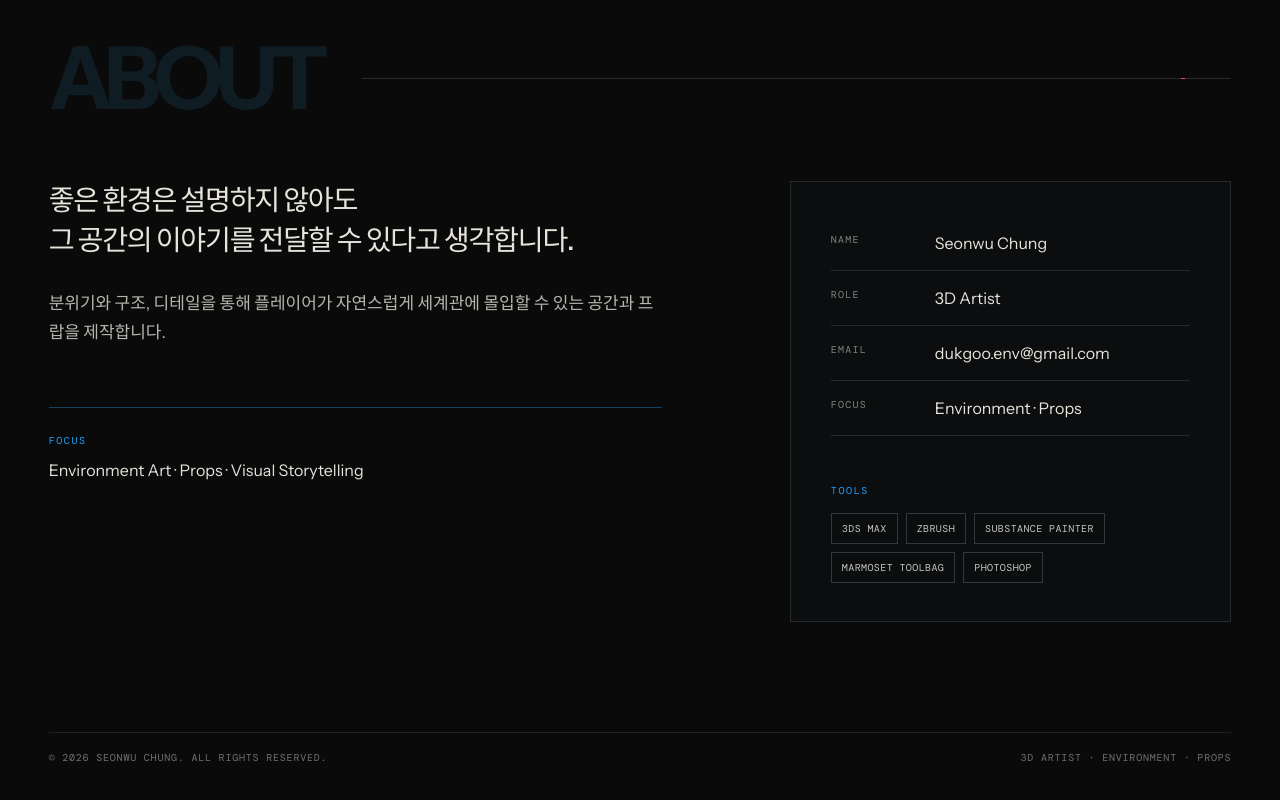
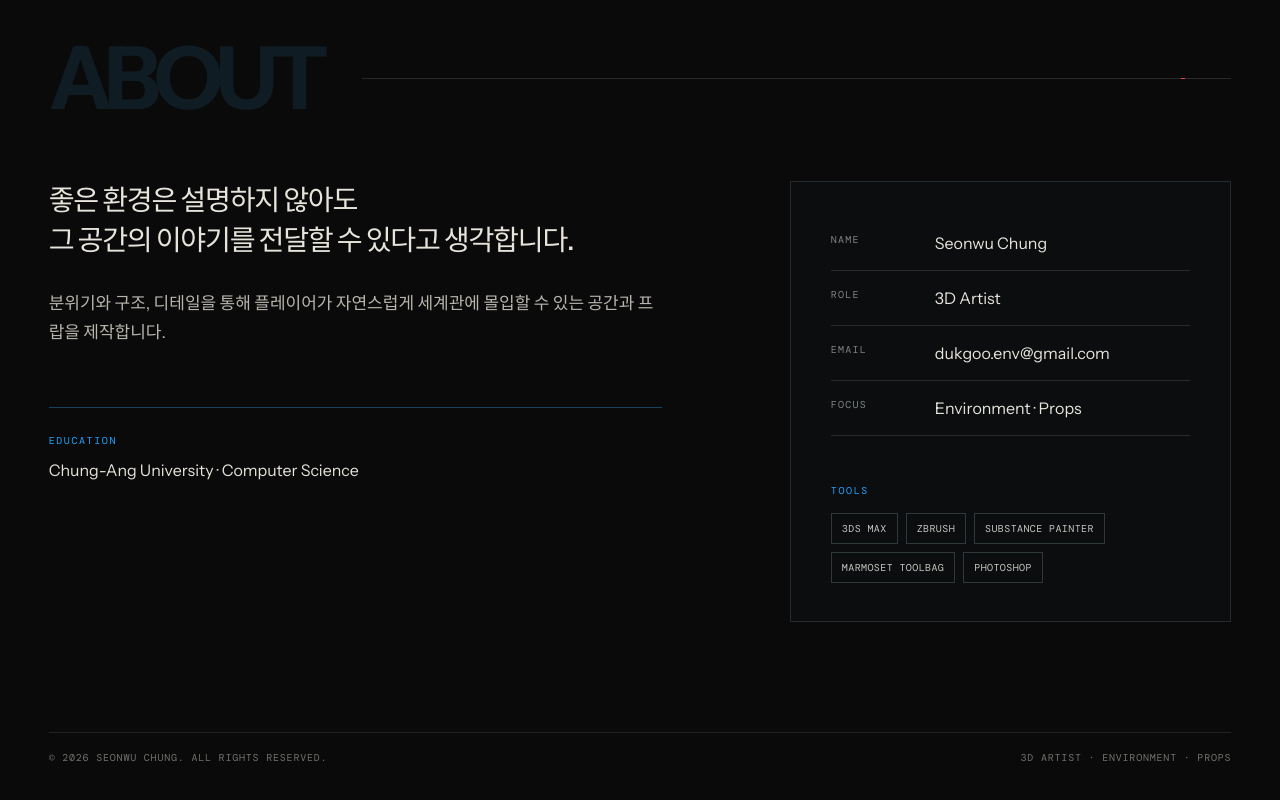
Before and after one commit to seonwu1010/3DGraphic, a website: page index.html in a window 1280 px wide. Shown: the part 2049-2849 px from the top of the page. Drawn offline with nearby package versions, Linux system fonts and the light colour scheme.

Commit message:
Update education details

```diff
--- a/index.html
+++ b/index.html
@@ -41,8 +41,8 @@
             <h2>좋은 환경은 설명하지 않아도<br />그 공간의 이야기를 전달할 수 있다고 생각합니다.</h2>
             <p>분위기와 구조, 디테일을 통해 플레이어가 자연스럽게 세계관에 몰입할 수 있는 공간과 프랍을 제작합니다.</p>
             <div class="about-line"></div>
-            <span class="about-kicker">FOCUS</span>
-            <strong>Environment Art · Props · Visual Storytelling</strong>
+            <span class="about-kicker">EDUCATION</span>
+            <strong>Chung-Ang University · Computer Science</strong>
           </div>
           <div class="profile-panel">
             <dl><div><dt>NAME</dt><dd>Seonwu Chung</dd></div><div><dt>ROLE</dt><dd>3D Artist</dd></div><div><dt>EMAIL</dt><dd><button id="copyEmail">dukgoo.env@gmail.com</button></dd></div><div><dt>FOCUS</dt><dd>Environment · Props</dd></div></dl>
```
